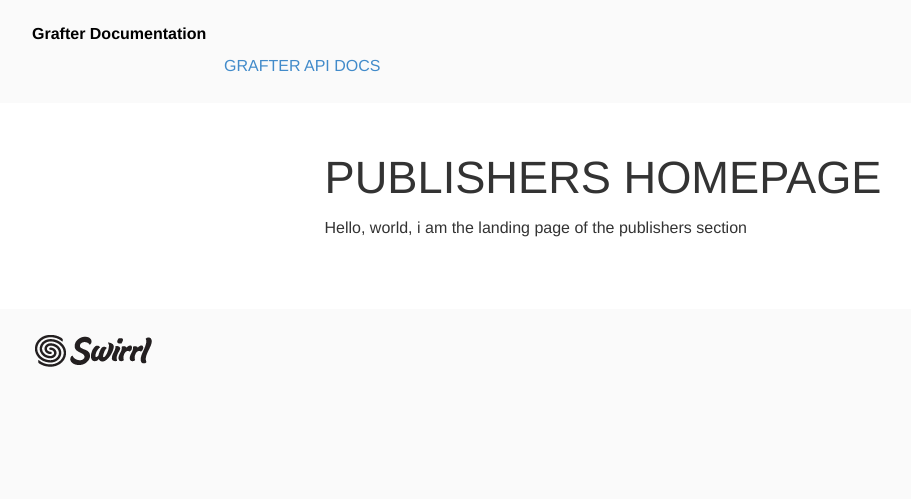
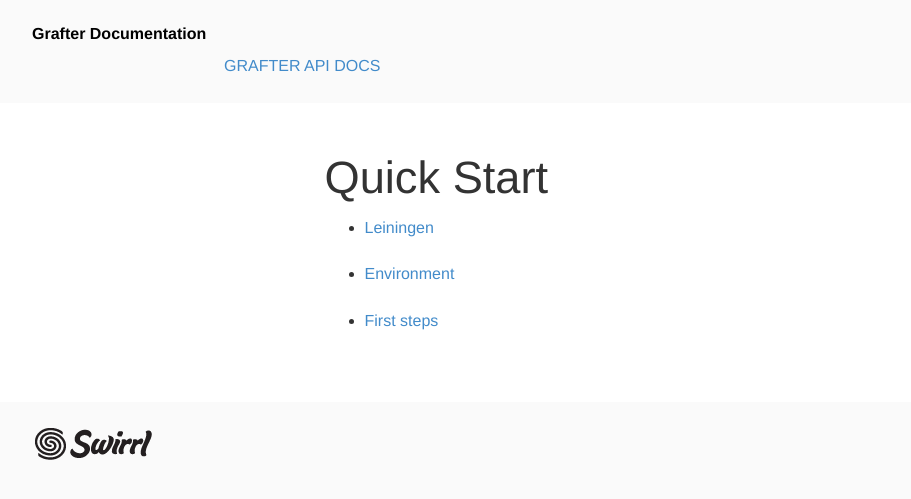
Before and after one commit to Swirrl/grafter-docs, a Jekyll site: the page built from _quick-start/index.md, in a window 1280 px wide. Shown: the top 499 px of the page, without its empty margins (38-949 px from the left). Built offline with Jekyll 4.4.1, drawn with Linux system fonts in a browser that asks for light colours.

Commit message:
quick start started

```diff
--- a/_quick-start/index.md
+++ b/_quick-start/index.md
@@ -3,6 +3,10 @@ layout: page
 title: Quick Start
 ---
 
-# PUBLISHERS HOMEPAGE
+# Quick Start
 
-Hello, world, i am the landing page of the publishers section
+- [Leiningen](810_leiningen.html)
+
+- [Environment](820_env.html)
+
+- [First steps](830_first_steps.html)
```
Also changed, not shown: _quick-start/810_Leiningen.md (added, +52 -0 lines), _quick-start/820_env.md (added, +26 -0 lines), _quick-start/830_first_steps.md (added, +4 -0 lines), assets/820_env_0.png (added), assets/820_env_1.png (added), assets/820_env_2.png (added).
